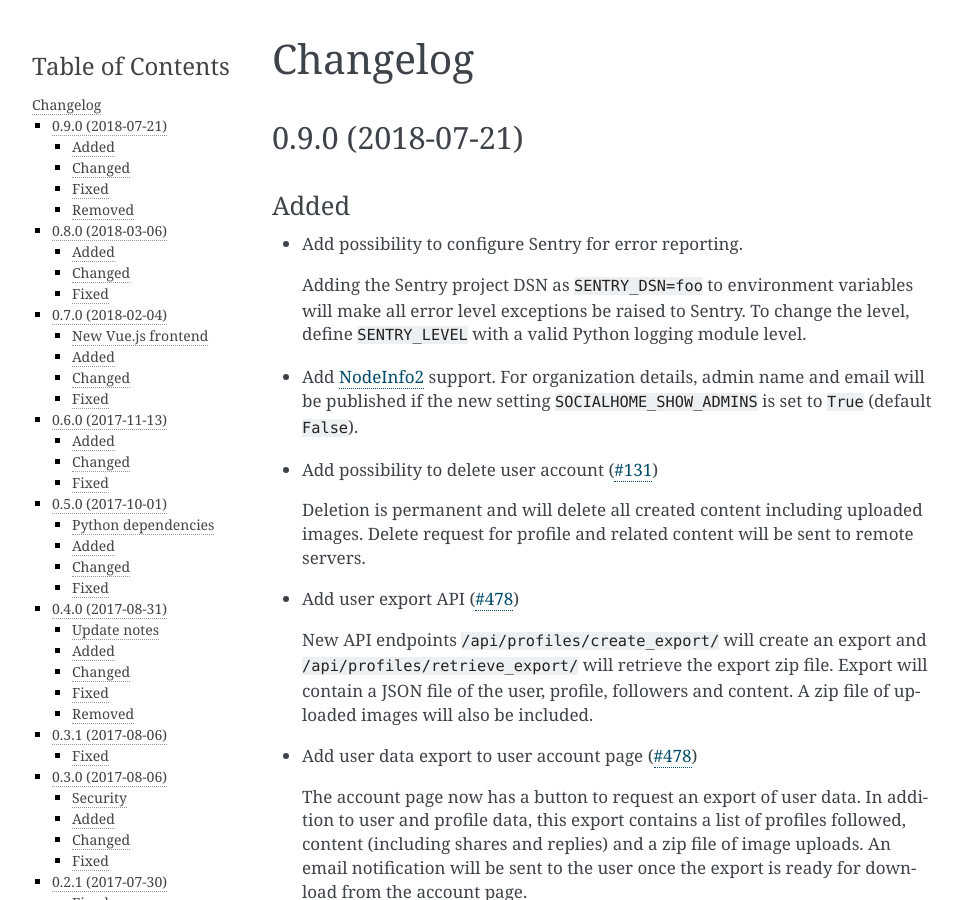
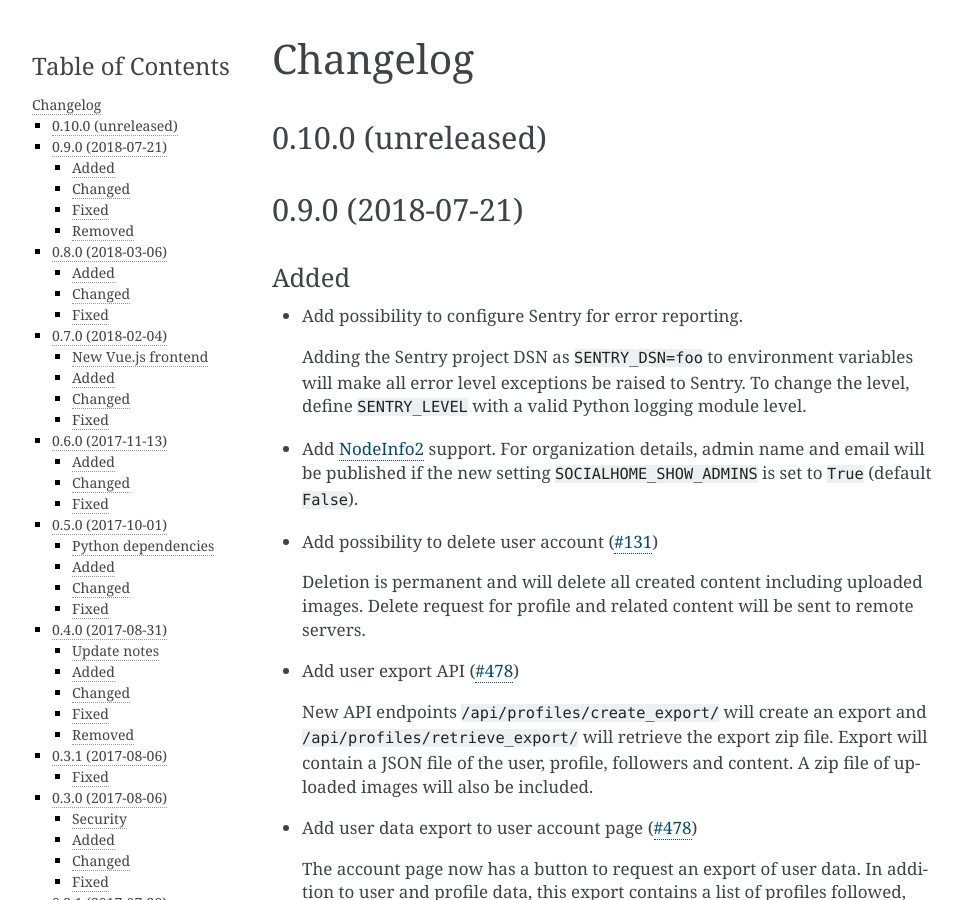
Before and after one commit to jaywink/socialhome, a Sphinx documentation site: the page built from docs/changelog.rst, in a window 1280 px wide and 900 px high. Shown: the whole window, without its empty margins (148-1108 px from the left). Built offline with Sphinx 7.4.7, drawn with Linux system fonts in a browser that asks for light colours.

Commit message:
Start new development cycle

```diff
--- a/docs/changelog.rst
+++ b/docs/changelog.rst
@@ -2,6 +2,9 @@
 
 Changelog
 =========
+
+0.10.0 (unreleased)
+-------------------
 
 0.9.0 (2018-07-21)
 ------------------
--- a/docs/conf.py
+++ b/docs/conf.py
@@ -1,6 +1,6 @@
 #!/usr/bin/env python3
 # -*- coding: utf-8 -*-
-__version__ = "0.9.0"
+__version__ = "0.10.0-dev"
 
 # Federation documentation build configuration file, created by
 # sphinx-quickstart on Sun Oct  2 12:42:19 2016.
--- a/socialhome/__init__.py
+++ b/socialhome/__init__.py
@@ -1,5 +1,5 @@
 # -*- coding: utf-8 -*-
-__version__ = "0.9.0"
+__version__ = "0.10.0-dev"
 __version_info__ = tuple([int(num) if num.isdigit() else num for num in __version__.replace("-", ".", 1).split(".")])
 
 default_app_config = "socialhome.apps.SocialhomeConfig"
```
